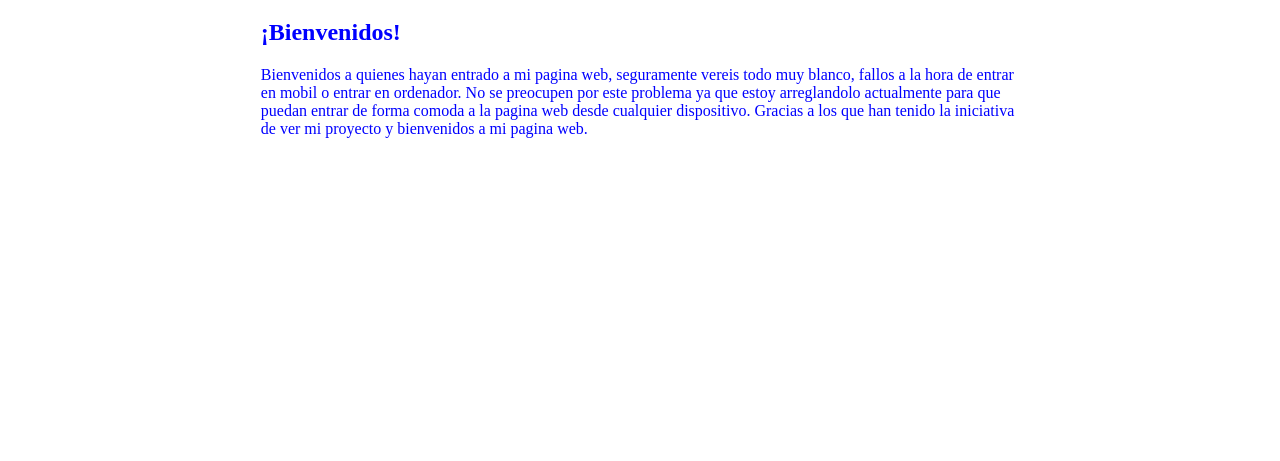
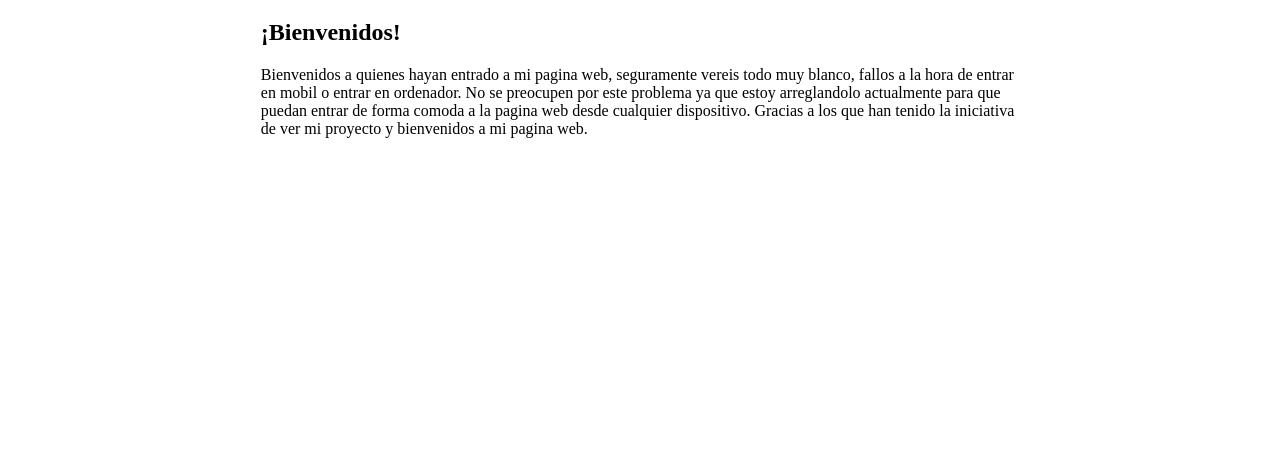
Before and after one commit to AlexanderLB/alexander.github.io, a plain HTML site: page index.html in a window 1280 px wide. Shown: the part 339-800 px from the top of the page. Drawn offline with Linux system fonts and the light colour scheme.

Commit message:
Add files via upload

```diff
--- a/index.html
+++ b/index.html
@@ -4,7 +4,6 @@
 	<meta charset="utf-8" name="viewport" content="width=device-width, initial-scale=1.0"&amp;gt;>
 	<title>Folder of Alex</title>
 	<link rel="stylesheet" href="style.css">
-	<link rel="stylesheet" href="responsive/responsive_index.css">
 </head>
 <body>
 	<div id="title">
--- a/style.css
+++ b/style.css
@@ -23,6 +23,5 @@
 	margin: 0% 20% 0% 20%;
 }
 
-#an_p{
-	color: blue;
+@media screen and (max-width: 980px){
 }
```
